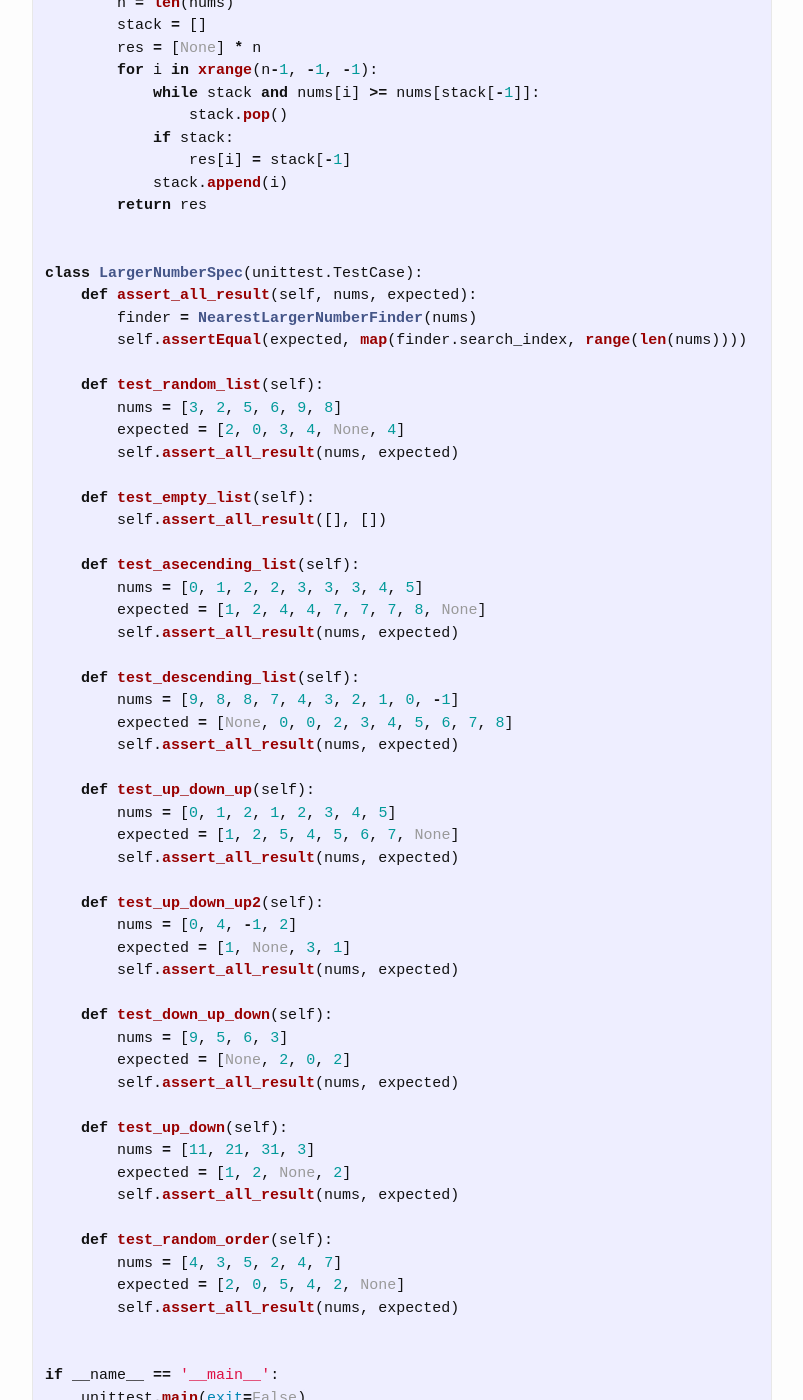
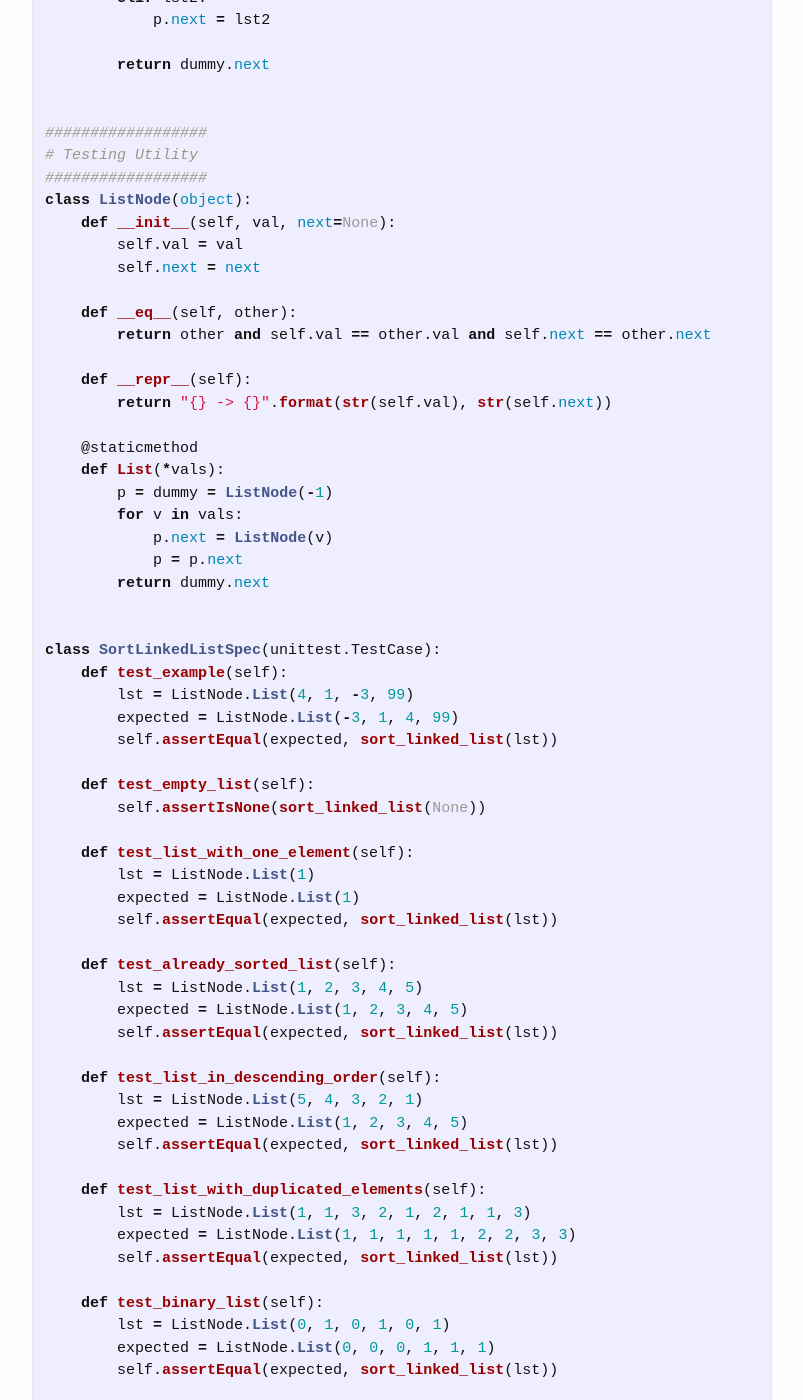
Before and after one commit to trsong/trsong.github.io, a Jekyll site: the page built from _posts/2020-08-01-DailyQuestionsAug.md, in a window 1280 px wide and 1400 px high, scrolled down 2293 px. Shown: the whole window, without its empty margins (238-1041 px from the left). Built offline with Jekyll 4.4.1, drawn with Linux system fonts in a browser that asks for light colours; some of the changed text lies outside the part shown.

Commit message:
Add Solution to Aug 14 Question

````diff
--- a/_posts/2020-08-01-DailyQuestionsAug.md
+++ b/_posts/2020-08-01-DailyQuestionsAug.md
@@ -33,6 +33,124 @@ categories: Python/Java
 > **Question:** Given a linked list, sort it in `O(n log n)` time and constant space.
 >
 > For example, the linked list `4 -> 1 -> -3 -> 99` should become `-3 -> 1 -> 4 -> 99`.
+
+**Solution with Merge Sort:** [https://repl.it/@trsong/Sort-Linked-List](https://repl.it/@trsong/Sort-Linked-List)
+```py
+import unittest
+
+def sort_linked_list(head):
+    return MergeSort.sort(head)
+
+
+class MergeSort(object):
+    @staticmethod
+    def sort(lst):
+        if not lst or not lst.next:
+            return lst
+
+        l1, l2 = MergeSort.partition(lst)
+        sorted_l1 = MergeSort.sort(l1)
+        sorted_l2 = MergeSort.sort(l2)
+        return MergeSort.merge(sorted_l1, sorted_l2)
+
+    @staticmethod
+    def partition(lst):
+        slow = fast = ListNode(-1, lst)
+        fast = fast.next
+        while fast and fast.next:
+            slow = slow.next
+            fast = fast.next.next
+
+        half_lst = slow.next
+        slow.next = None
+        return lst, half_lst
+
+    @staticmethod
+    def merge(lst1, lst2):
+        p = dummy = ListNode(-1)
+        while lst1 and lst2:
+            if lst1.val < lst2.val:
+                p.next = lst1
+                lst1 = lst1.next
+            else:
+                p.next = lst2
+                lst2 = lst2.next
+            p = p.next
+
+        if lst1:
+            p.next = lst1
+        elif lst2:
+            p.next = lst2
+
+        return dummy.next
+
+
+##################
+# Testing Utility
+##################
+class ListNode(object):
+    def __init__(self, val, next=None):
+        self.val = val
+        self.next = next
+
+    def __eq__(self, other):
+        return other and self.val == other.val and self.next == other.next
+
+    def __repr__(self):
+        return "{} -> {}".format(str(self.val), str(self.next))
+
+    @staticmethod
+    def List(*vals):
+        p = dummy = ListNode(-1)
+        for v in vals:
+            p.next = ListNode(v)
+            p = p.next
+        return dummy.next
+
+
+class SortLinkedListSpec(unittest.TestCase):
+    def test_example(self):
+        lst = ListNode.List(4, 1, -3, 99)
+        expected = ListNode.List(-3, 1, 4, 99)
+        self.assertEqual(expected, sort_linked_list(lst))
+
+    def test_empty_list(self):
+        self.assertIsNone(sort_linked_list(None))
+
+    def test_list_with_one_element(self):
+        lst = ListNode.List(1)
+        expected = ListNode.List(1)
+        self.assertEqual(expected, sort_linked_list(lst))
+
+    def test_already_sorted_list(self):
+        lst = ListNode.List(1, 2, 3, 4, 5)
+        expected = ListNode.List(1, 2, 3, 4, 5)
+        self.assertEqual(expected, sort_linked_list(lst))
+
+    def test_list_in_descending_order(self):
+        lst = ListNode.List(5, 4, 3, 2, 1)
+        expected = ListNode.List(1, 2, 3, 4, 5)
+        self.assertEqual(expected, sort_linked_list(lst))
+
+    def test_list_with_duplicated_elements(self):
+        lst = ListNode.List(1, 1, 3, 2, 1, 2, 1, 1, 3)
+        expected = ListNode.List(1, 1, 1, 1, 1, 2, 2, 3, 3)
+        self.assertEqual(expected, sort_linked_list(lst))
+
+    def test_binary_list(self):
+        lst = ListNode.List(0, 1, 0, 1, 0, 1)
+        expected = ListNode.List(0, 0, 0, 1, 1, 1)
+        self.assertEqual(expected, sort_linked_list(lst))
+
+    def test_odd_length_list(self):
+        lst = ListNode.List(4, 1, 2)
+        expected = ListNode.List(1, 2, 4)
+        self.assertEqual(expected, sort_linked_list(lst))
+
+
+if __name__ == '__main__':
+    unittest.main(exit=False)
+```
 
 
 ### Aug 13, 2020 \[Medium\] Nearest Larger Number
````
